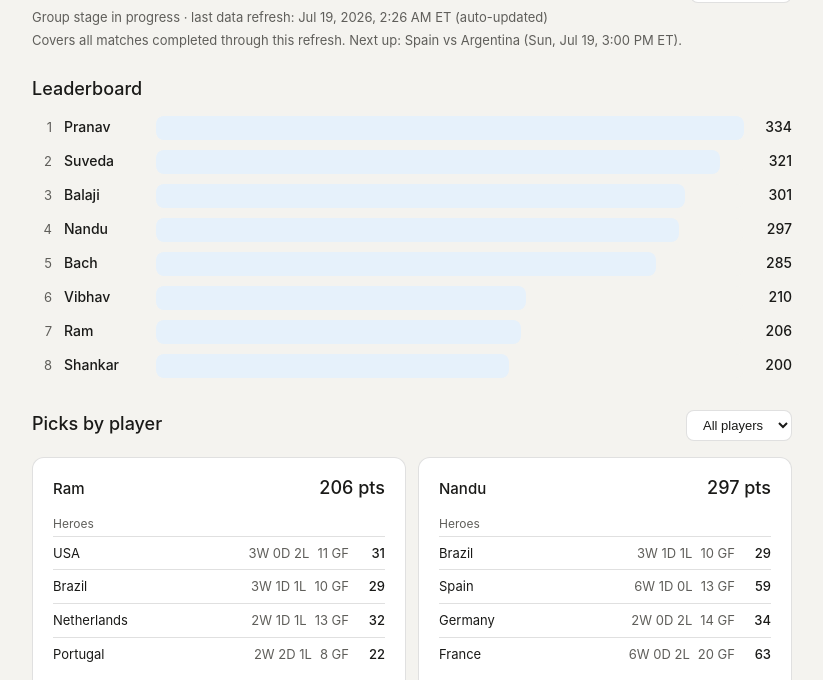
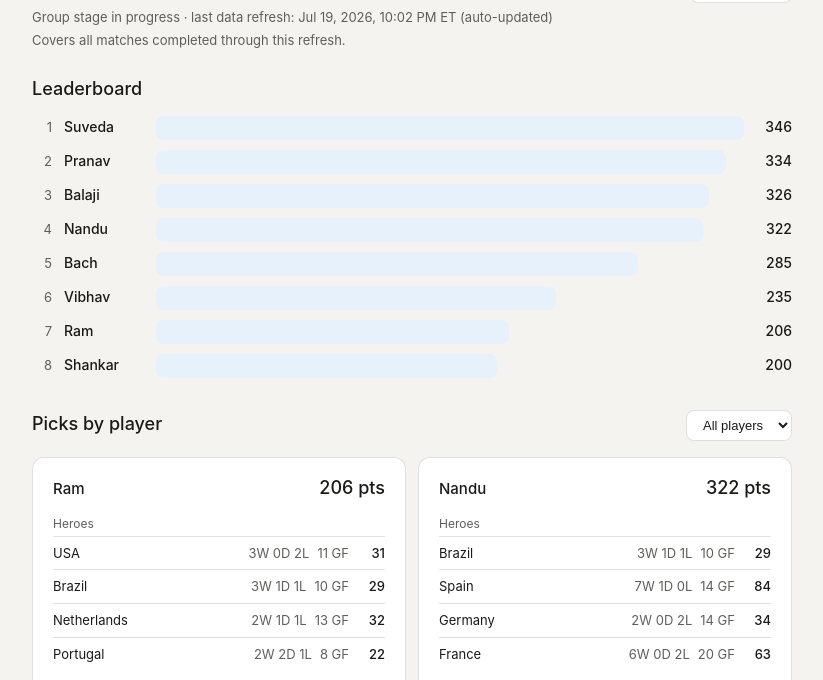
Before and after one commit to pranavshankar-dev/WC-Fantasy-League, a website: page index.html in a window 1280 px wide. Shown: the part 56-736 px from the top of the page, without its empty margins (228-1051 px from the left). Drawn offline with Linux system fonts and the light colour scheme.

Commit message:
Auto-update WC pool standings 2026-07-20 02:02 UTC

```diff
--- a/index.html
+++ b/index.html
@@ -98,7 +98,7 @@
     <div>
       <h1>WC 2026 fantasy pool</h1>
       <p class="subtle">Group stage in progress &middot; last data refresh: <span id="last-updated">pre-tournament (seed data)</span></p>
-      <p class="subtle" style="margin-top:2px;">Covers all matches completed through this refresh. Next up: Spain vs Argentina (Sun, Jul 19, 3:00 PM ET).</p>
+      <p class="subtle" style="margin-top:2px;">Covers all matches completed through this refresh.</p>
     </div>
     <button id="rules-toggle">Scoring rules</button>
   </div>
@@ -137,7 +137,7 @@
 // EDITABLE DATA — update these two sections each refresh, then re-upload.
 // =======================================================================
 
-const LAST_UPDATED = "Jul 19, 2026, 2:26 AM ET (auto-updated)";
+const LAST_UPDATED = "Jul 19, 2026, 10:02 PM ET (auto-updated)";
 
 const players = [
   { name: "Ram", heroes: ["USA","Brazil","Netherlands","Portugal"], villains: ["Iran","Curacao","Turkiye","Sweden"] },
@@ -155,7 +155,7 @@ const players = [
 // Data as of June 20, 2026, ~12pm ET. Some groups have completed Matchday 2, others only MD1.
 const teamStats = {
   "Algeria": { goalsFor: 5, goalsAgainst: 9, wins: 1, losses: 2, draws: 1, stage: "eliminated_group" },
-  "Argentina": { goalsFor: 19, goalsAgainst: 7, wins: 7, losses: 0, draws: 0, stage: "sf" },
+  "Argentina": { goalsFor: 19, goalsAgainst: 8, wins: 7, losses: 1, draws: 0, stage: "sf" },
   "Australia": { goalsFor: 5, goalsAgainst: 7, wins: 1, losses: 2, draws: 1, stage: "eliminated_group" },
   "Austria": { goalsFor: 6, goalsAgainst: 9, wins: 1, losses: 2, draws: 1, stage: "r32" },
   "Belgium": { goalsFor: 14, goalsAgainst: 7, wins: 3, losses: 1, draws: 2, stage: "r16" },
@@ -194,7 +194,7 @@ const teamStats = {
   "Senegal": { goalsFor: 10, goalsAgainst: 9, wins: 1, losses: 3, draws: 0, stage: "eliminated_group" },
   "South Africa": { goalsFor: 2, goalsAgainst: 4, wins: 1, losses: 2, draws: 1, stage: "r32" },
   "South Korea": { goalsFor: 2, goalsAgainst: 3, wins: 1, losses: 2, draws: 0, stage: "eliminated_group" },
-  "Spain": { goalsFor: 13, goalsAgainst: 1, wins: 6, losses: 0, draws: 1, stage: "sf" },
+  "Spain": { goalsFor: 14, goalsAgainst: 1, wins: 7, losses: 0, draws: 1, stage: "final" },
   "Sweden": { goalsFor: 7, goalsAgainst: 10, wins: 1, losses: 2, draws: 1, stage: "eliminated_group" },
   "Switzerland": { goalsFor: 14, goalsAgainst: 9, wins: 4, losses: 1, draws: 1, stage: "r16" },
   "Tunisia": { goalsFor: 2, goalsAgainst: 12, wins: 0, losses: 3, draws: 0, stage: "eliminated_group" },
```
